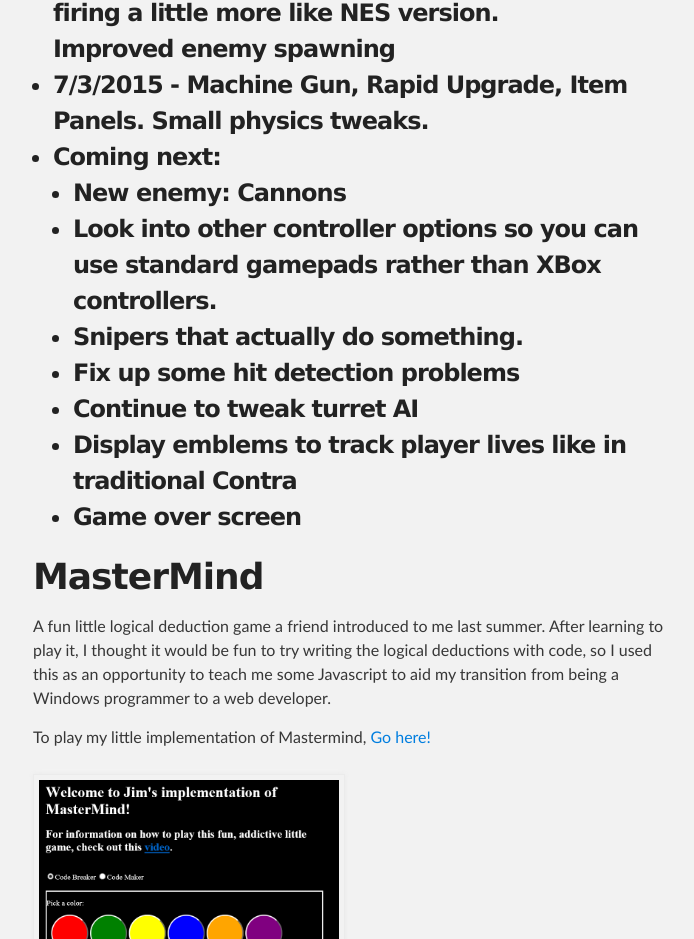
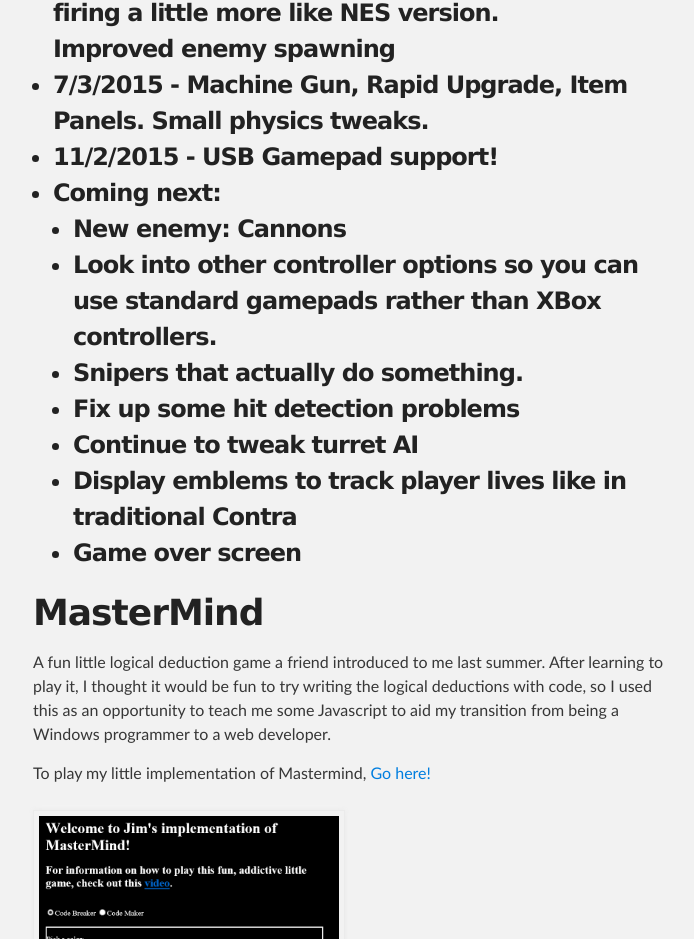
Before and after one commit to jimcomiskey/contravania-publish, a plain HTML site: page index.html in a window 1280 px wide. Shown: the part 1490-2429 px from the top of the page, without its empty margins (287-981 px from the left). Drawn offline with Linux system fonts and the light colour scheme.

Commit message:
Update release notes

```diff
--- a/index.html
+++ b/index.html
@@ -61,6 +61,7 @@
 				<li>7/1/2015  - Small tweaks to turret AI so it delays firing a little more like NES version. <br>
 				                Improved enemy spawning </li>
 				<li>7/3/2015  - Machine Gun, Rapid Upgrade, Item Panels. Small physics tweaks.
+				<li>11/2/2015  - USB Gamepad support!
 				<li>Coming next:<br>
 					<ul>
 						<li>New enemy: Cannons</li>
```
